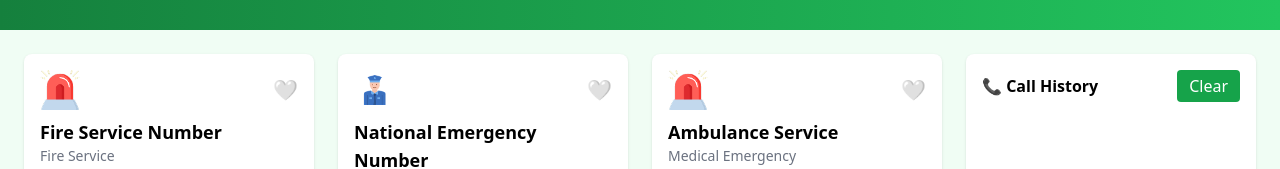
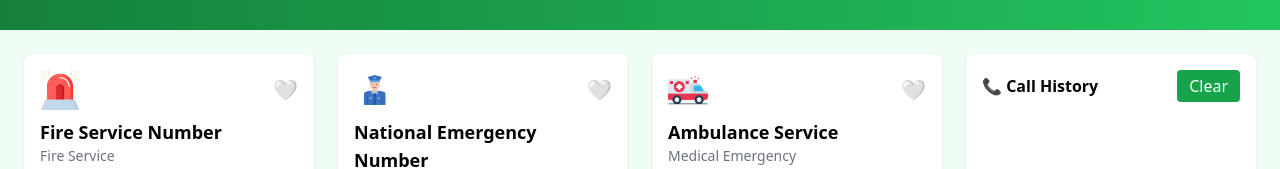
Before and after one commit to Anika-55/05_assignment, a plain HTML site: page index.html in a window 1280 px wide. Shown: the part 266-435 px from the top of the page. Drawn offline with nearby package versions, Linux system fonts and the light colour scheme; files whose address does not match are found by name.

```diff
--- a/index.html
+++ b/index.html
@@ -77,7 +77,7 @@
       <!-- Ambulance -->
       <div class="bg-white shadow p-4 rounded-lg">
         <div class="flex justify-between items-center">
-          <img src="assets/emergency.png" class="w-10 h-10">
+          <img src="assets/ambulance.png" class="w-10 h-10">
           <button class="heart text-xl">🤍</button>
         </div>
         <h2 class="text-lg font-semibold mt-2">Ambulance Service</h2>
```
